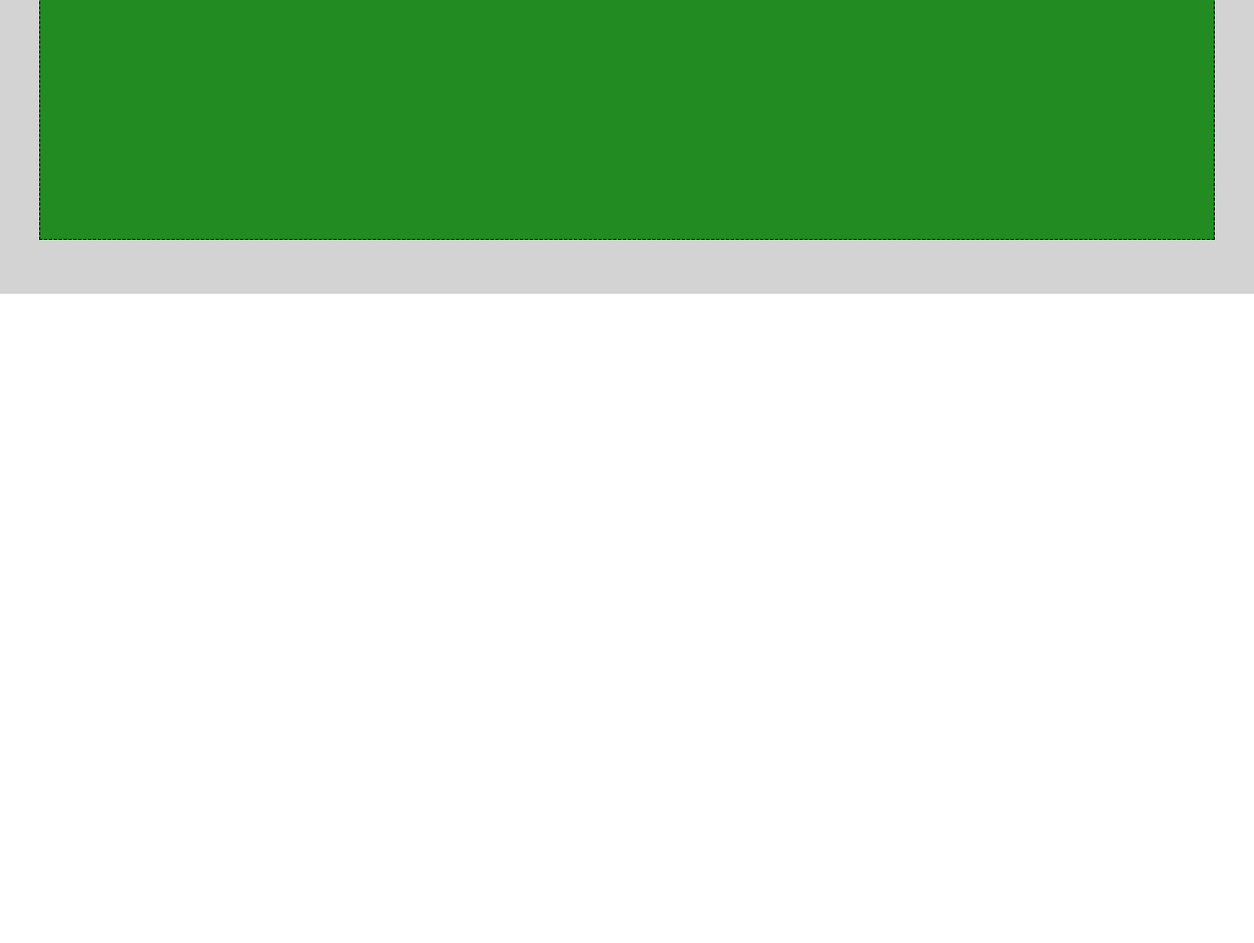
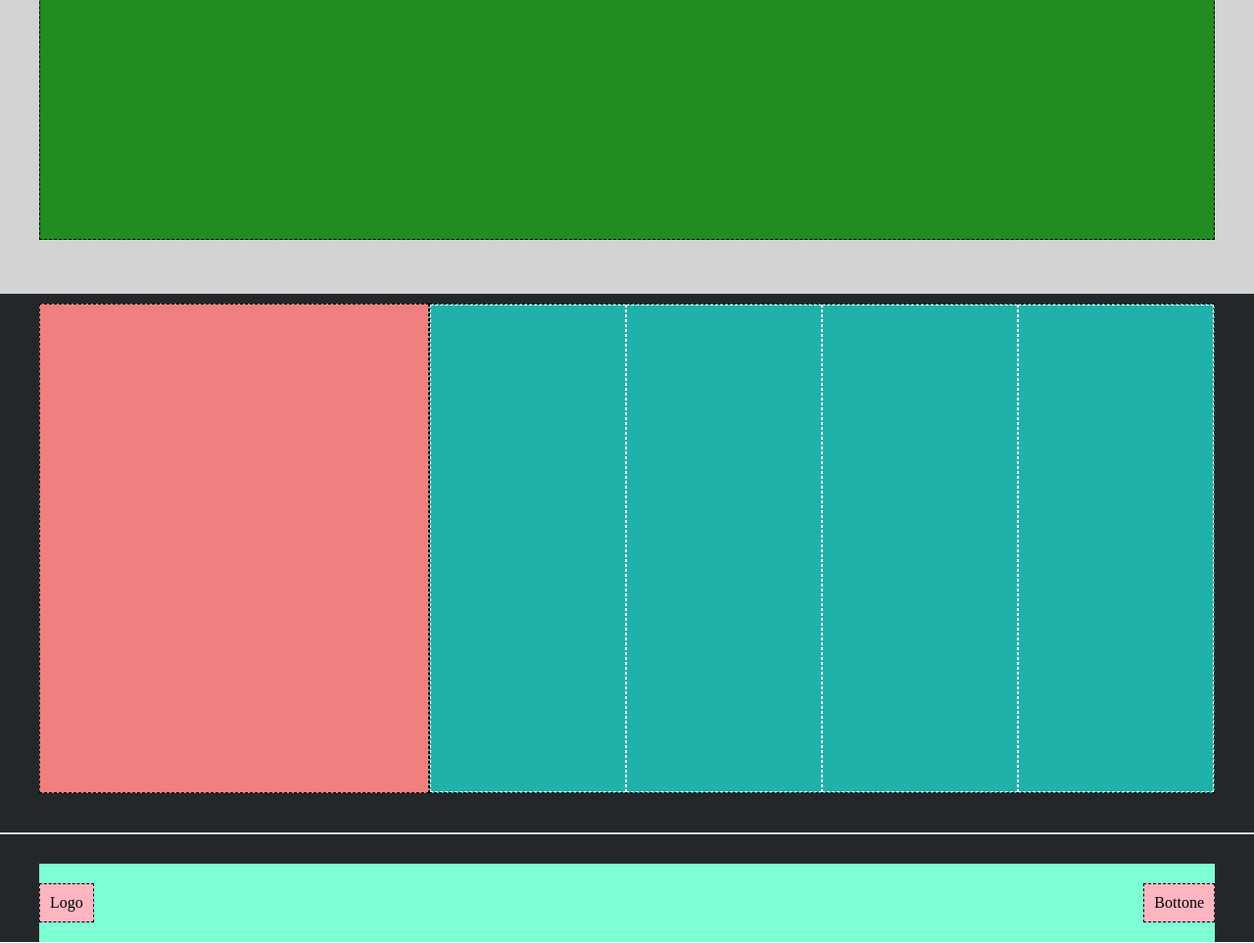
Before and after one commit to lorenzosalti/htmlcss-struttura-discord, a plain HTML site: page index.html in a window 1280 px wide. Shown: the part 3212-4175 px from the top of the page at 98% size. Before the commit the page ends 3512 px from the top, so only its background shows below. Drawn offline with Linux system fonts and the light colour scheme.

Commit message:
feat: add footer

```diff
--- a/css/style.css
+++ b/css/style.css
@@ -8,6 +8,16 @@ Reset
     box-sizing: border-box;
 }
 
+
+/********
+Global
+********/
+.container {
+    margin: 0 auto;
+    width: 1200px;
+}
+
+
 /********
 Header
 ********/
@@ -16,16 +26,11 @@ header {
     padding: 16px 0px;
 }
 
-.container {
-    margin: 0 auto;
-    width: 1200px;
-}
-
-nav.container {
+header nav.container {
     display: flex;
 }
 
-nav > * {
+header nav > * {
     background-color: #daa520;
     padding: 10px;
     border: 1px dashed black;
@@ -33,7 +38,7 @@ nav > * {
     flex-grow: 1;
 }
 
-nav ul {
+header nav ul {
     justify-content: center;
     list-style: none;
     flex-grow: 3;
@@ -42,6 +47,7 @@ nav ul {
 header nav #nav-login {
     justify-content: flex-end;
 }
+
 
 /******
 Main
@@ -90,6 +96,61 @@ main section div.container.reverse {
 }
 
 
+/*******
+Footer
+*******/
+footer > section {
+    background-color: #23272a;
+}
+
+footer section .container {
+    display: flex;
+}
+
+section.upper-foot {
+    border-bottom: 1px solid #d3d3d3;
+    padding: 10px 0px 40px;
+}
+
+section.lower-foot {
+    border-top: 1px solid #ffffff;
+    border-bottom: 1px solid #ffffff;
+    padding-top: 30px;
+}
+
+section.upper-foot .single {
+    background-color: #f08080;
+    flex-grow: 2;
+    border: 1px dashed black;
+}
+
+section.upper-foot .multiple {
+    display: flex;
+    background-color: #20b2aa;
+    flex-grow: 4;
+    border: 1px dashed black;
+}
+
+section.upper-foot .sub-multiple {
+    flex-grow: 1;
+    border: 1px dashed white;
+}
+
+footer section nav.container {
+    padding: 20px 0px;
+    background-color: #7fffd4;
+    justify-content: space-between;
+}
+
+.foot-button {
+    padding: 10px;
+    background-color: #ffb6c1;
+    border: 1px dashed black;
+}
+
+
+
+
 /***********************************
 DEBUG   DA RIMUOVERE A FINE SVILUPPO
 ***********************************/
@@ -101,3 +162,8 @@ main section div.container {
 main section div.container.main-footer {
     height: 890px;
 }
+
+footer section div.container {
+    height: 500px;
+    background-color: #ee82ee;
+}
--- a/index.html
+++ b/index.html
@@ -10,6 +10,7 @@
 </head>
 <body>
 
+    <!--  Intestazione Pagina  -->
     <header>
 
         <nav class="container">
@@ -29,12 +30,16 @@
         </nav>
 
     </header>
+    <!--  /Intestazione Pagina  -->
 
+    <!--  Corpo Principale della Pagina  -->
     <main>
 
+        <!--  Sezione di testa del Corpo   -->
         <section class="main-header">
             <div class="container main-header"></div>
         </section>
+        <!--  /Sezione di testa del Corpo   -->
 
         <section>
             <div class="container">
@@ -43,12 +48,14 @@
             </div>
         </section>
 
+        <!--  Sezione "Inversa" del Corpo   -->
         <section>
             <div class="container reverse">
                 <div class="large-content"></div>
                 <div class="small-content"></div>
             </div>
         </section>
+        <!--  /Sezione "Inversa" del Corpo   -->
 
         <section>
             <div class="container">
@@ -57,15 +64,42 @@
             </div>
         </section>
 
+        <!--  Sezione di coda del Corpo   -->
         <section>
             <div class="container main-footer"></div>
         </section>
+        <!--  Sezione di coda del Corpo   -->
 
     </main>
+    <!--  /Corpo Principale della Pagina  -->
 
+    <!--  Footer della Pagina  -->
     <footer>
 
+        <!--  Sezione superiore del Footer  -->
+        <section class="upper-foot">
+            <div class="container">
+                <div class="single"></div>
+                <div class="multiple">
+                    <div class="sub-multiple"></div>
+                    <div class="sub-multiple"></div>
+                    <div class="sub-multiple"></div>
+                    <div class="sub-multiple"></div>
+                </div>
+            </div>
+        </section>
+        <!--  /Sezione superiore del Footer  -->
+
+        <!--  Sezione inferiore del Footer  -->
+        <section class="lower-foot">
+            <nav class="container">
+                <div class="foot-button">Logo</div>
+                <div class="foot-button">Bottone</div>
+            </nav>
+        </section>
+        <!--  /Sezione inferiore del Footer  -->
     </footer>
+    <!--  /Footer della Pagina  -->
 
 </body>
 </html>
```
